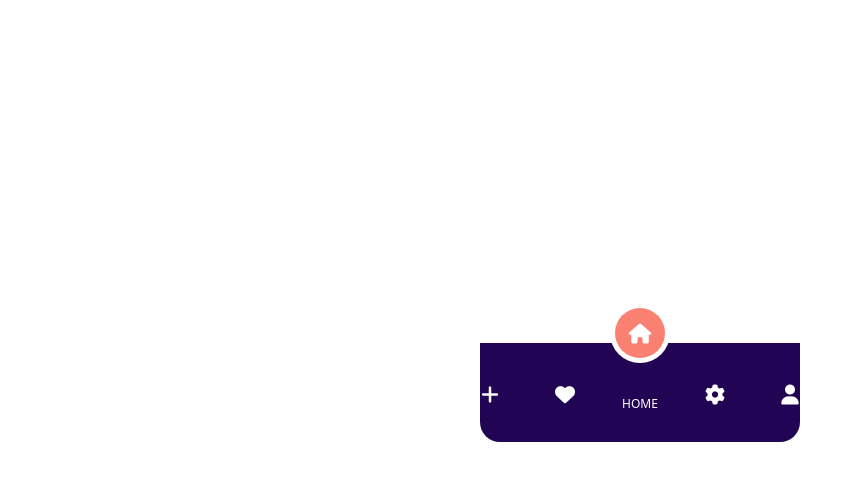
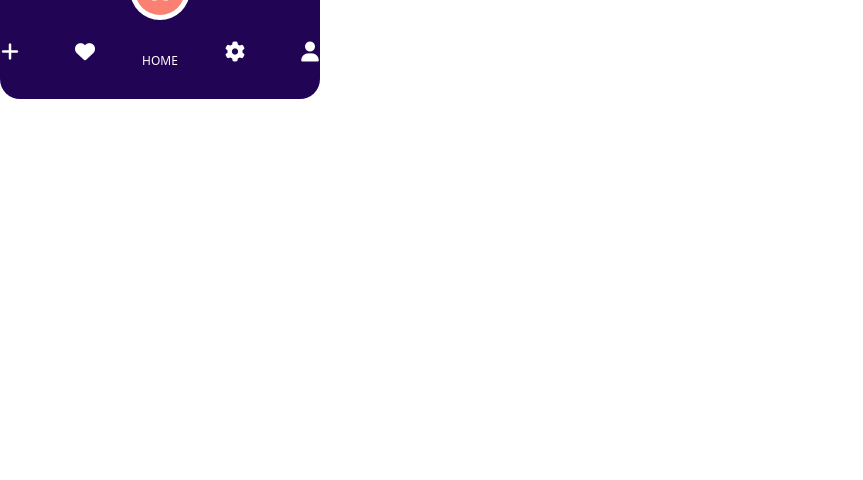
Before and after one commit to bm-boy/Mobile_Navbar, a plain HTML site: page index.html in a window 1280 px wide. Shown: the whole page, without its empty margins (0-863 px from the left). Drawn offline with nearby package versions, Linux system fonts and the light colour scheme.

Commit message:
Update app.css

```diff
--- a/app.css
+++ b/app.css
@@ -13,8 +13,8 @@
 }
 
 body{
-    height: 100vh;
-    display: flex;
+/*     height: 100vh;
+    display: flex; */
     align-items: center;
     justify-content: center;
     background-color: var(--bg-body);
```
